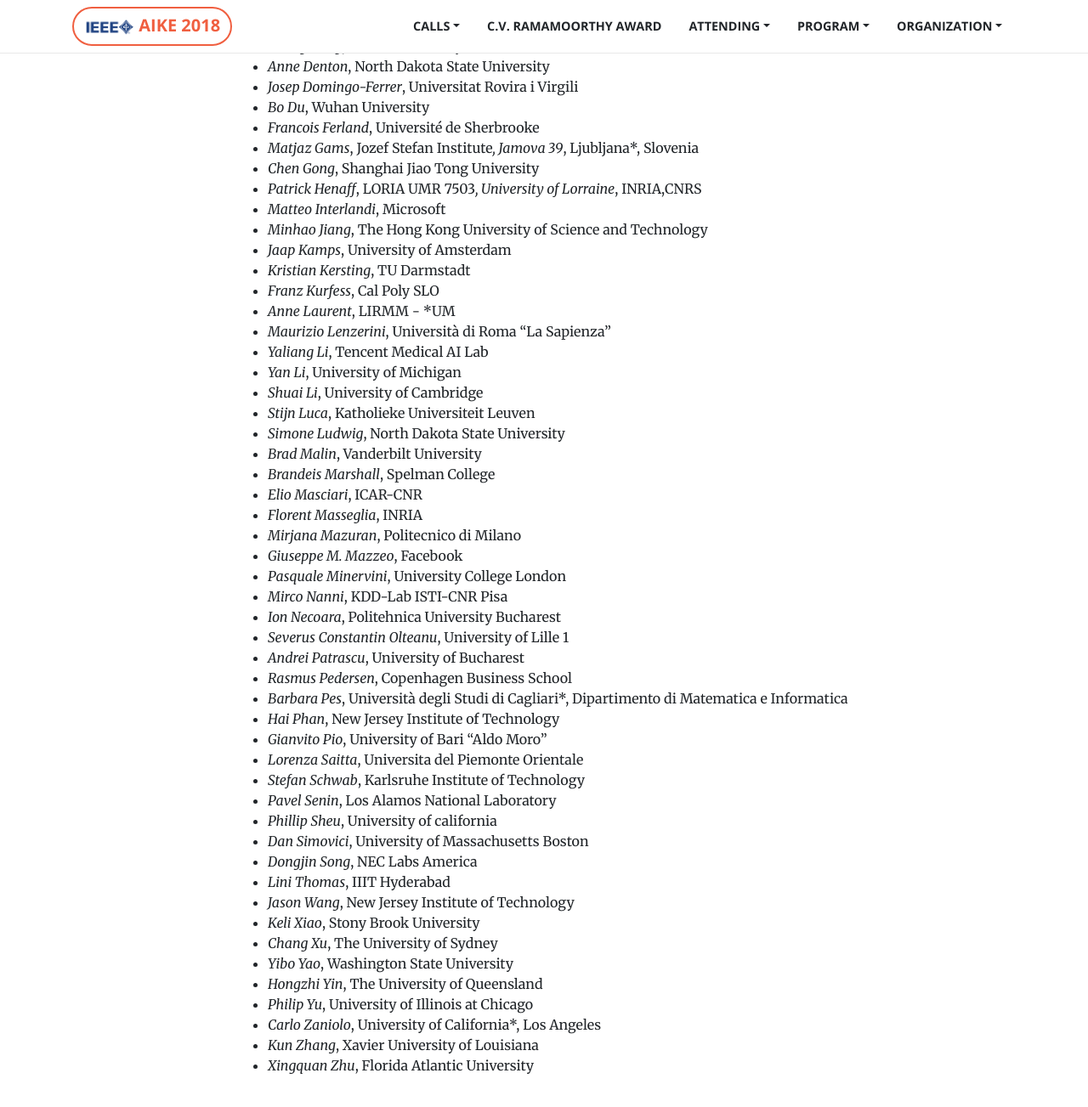
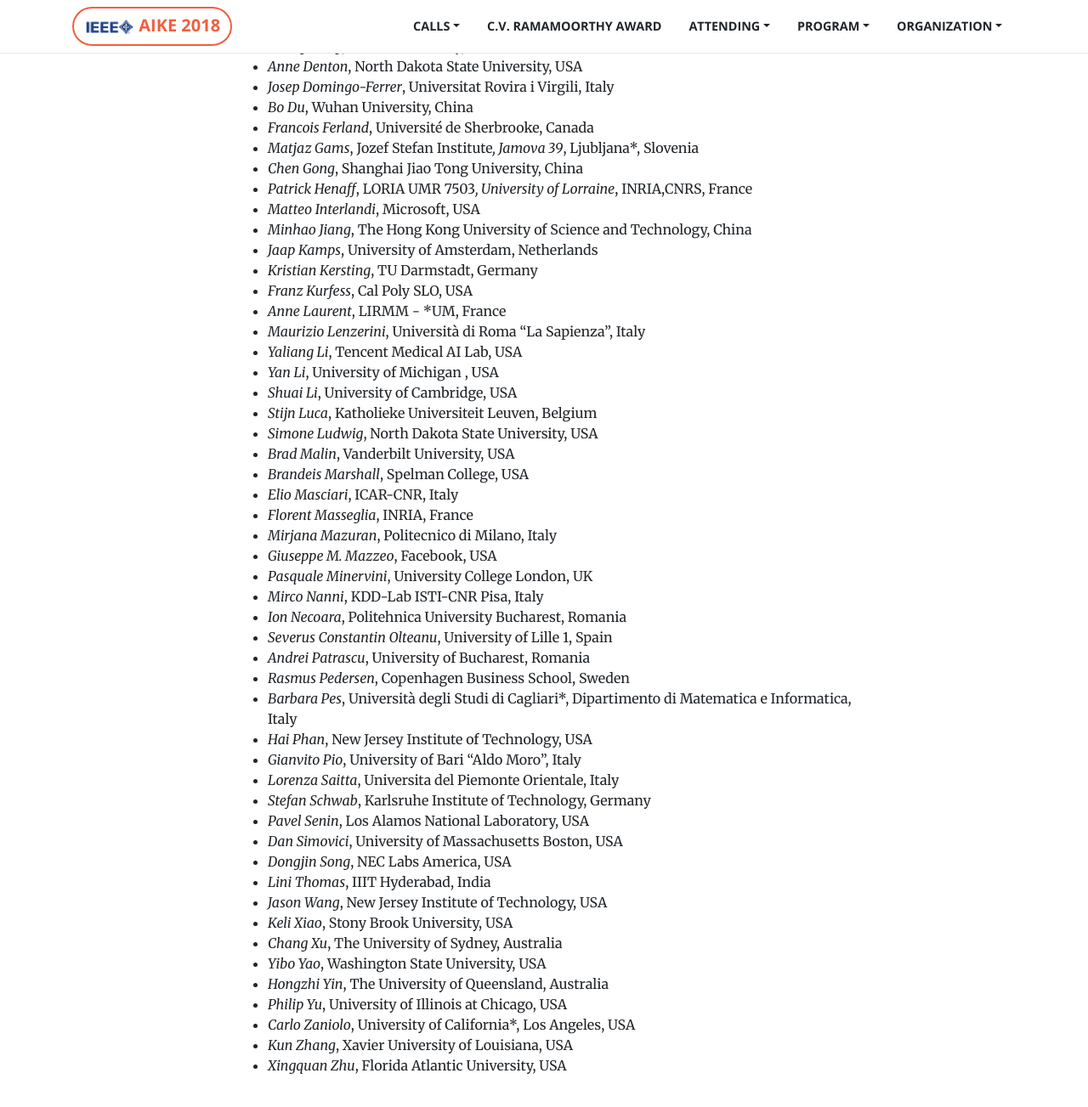
Before and after one commit to ieee-aike/2018, a Jekyll site: the page built from pc.md, in a window 1280 px wide and 1400 px high, scrolled down 631 px. Shown: the top 1303 px of the window at 85% size. Built offline with Jekyll 4.4.1, drawn with Linux system fonts in a browser that asks for light colours; some of the changed text lies outside the part shown.

Commit message:
Update pc.md

```diff
--- a/pc.md
+++ b/pc.md
@@ -2,73 +2,72 @@
 title: Program Committee
 ---
 
-- *Maurizio Atzori*, University of Cagliari (chair)
-- *Adina M. Panchea*, LIX*, Cosynus team*, Ecole Polytechnique (chair)
-- *Lubomir Stanchev*, Cal Poly (chair)
-- *Abhijin Adiga*, Biocomplexity Institute of Virginia Tech
-- *Amparo Alonso-Betanzos*, University of A Coruña
-- *Martin Atzmueller*, Tilburg University
-- *Elena Baralis*, Politecnico di Torino
-- *Rohan Baxter*, ATO
-- *Rajmonda Caceres*, Massachusetts Institute of Technology
-- *Stefano Ceri*, Politecnico di Milano
-- *Keith C.C. Chan*, The Hong Kong Polytechnic University
-- *Alexandre Chapoutot*, ENSTA ParisTech
-- *Abon Chaudhuri*, WalmartLabs
-- *Muhao Chen*, University of California*, Los Angeles
-- *Ming-Syan Chen*, National Taiwan University
-- *Xueqi Cheng*, Institute of Computing Technology*, CAS*, P. R. China
-- *Alfredo Cuzzocrea*, ICAR-CNR and University of Calabria
-- *Ernesto Damiani*, University of Padova
-- *Ayhan Demiriz*, Gebze Technical University
-- *Cheng Deng*, Xidian University
-- *Anne Denton*, North Dakota State University
-- *Josep Domingo-Ferrer*, Universitat Rovira i Virgili
-- *Bo Du*, Wuhan University
-- *Francois Ferland*, Université de Sherbrooke
+- *Maurizio Atzori*, University of Cagliari, Italy (chair)
+- *Adina M. Panchea*, LIX*, Cosynus team*, Ecole Polytechnique, France (chair)
+- *Lubomir Stanchev*, Cal Poly, USA (chair)
+- *Abhijin Adiga*, Biocomplexity Institute of Virginia Tech, USA
+- *Amparo Alonso-Betanzos*, University of A Coruña, Spain
+- *Martin Atzmueller*, Tilburg University, Netherlands
+- *Elena Baralis*, Politecnico di Torino, Italy
+- *Rohan Baxter*, ATO, Australia
+- *Rajmonda Caceres*, Massachusetts Institute of Technology, USA
+- *Stefano Ceri*, Politecnico di Milano, Italy
+- *Keith C.C. Chan*, The Hong Kong Polytechnic University, China
+- *Alexandre Chapoutot*, ENSTA ParisTech, France
+- *Abon Chaudhuri*, WalmartLabs, USA
+- *Muhao Chen*, University of California*, Los Angeles, USA
+- *Ming-Syan Chen*, National Taiwan University, Taiwan
+- *Xueqi Cheng*, Institute of Computing Technology*, CAS*, China
+- *Alfredo Cuzzocrea*, ICAR-CNR and University of Calabria, Italy
+- *Ernesto Damiani*, University of Padova, Italy
+- *Ayhan Demiriz*, Gebze Technical University, Turkey
+- *Cheng Deng*, Xidian University, China
+- *Anne Denton*, North Dakota State University, USA
+- *Josep Domingo-Ferrer*, Universitat Rovira i Virgili, Italy
+- *Bo Du*, Wuhan University, China
+- *Francois Ferland*, Université de Sherbrooke, Canada
 - *Matjaz Gams*, Jozef Stefan Institute*, Jamova 39*, Ljubljana*, Slovenia
-- *Chen Gong*, Shanghai Jiao Tong University
-- *Patrick Henaff*, LORIA UMR 7503*, University of Lorraine*, INRIA,CNRS
-- *Matteo Interlandi*, Microsoft
-- *Minhao Jiang*, The Hong Kong University of Science and Technology
-- *Jaap Kamps*, University of Amsterdam
-- *Kristian Kersting*, TU Darmstadt
-- *Franz Kurfess*, Cal Poly SLO
-- *Anne Laurent*, LIRMM - *UM
-- *Maurizio Lenzerini*, Università di Roma "La Sapienza"
-- *Yaliang Li*, Tencent Medical AI Lab
-- *Yan Li*, University of Michigan
-- *Shuai Li*, University of Cambridge
-- *Stijn Luca*, Katholieke Universiteit Leuven
-- *Simone Ludwig*, North Dakota State University
-- *Brad Malin*, Vanderbilt University
-- *Brandeis Marshall*, Spelman College
-- *Elio Masciari*, ICAR-CNR
-- *Florent Masseglia*, INRIA
-- *Mirjana Mazuran*, Politecnico di Milano
-- *Giuseppe M. Mazzeo*, Facebook
-- *Pasquale Minervini*, University College London
-- *Mirco Nanni*, KDD-Lab ISTI-CNR Pisa
-- *Ion Necoara*, Politehnica University Bucharest
-- *Severus Constantin Olteanu*, University of Lille 1
-- *Andrei Patrascu*, University of Bucharest
-- *Rasmus Pedersen*, Copenhagen Business School
-- *Barbara Pes*, Università degli Studi di Cagliari*, Dipartimento di Matematica e Informatica
-- *Hai Phan*, New Jersey Institute of Technology
-- *Gianvito Pio*, University of Bari "Aldo Moro"
-- *Lorenza Saitta*, Universita del Piemonte Orientale
-- *Stefan Schwab*, Karlsruhe Institute of Technology
-- *Pavel Senin*, Los Alamos National Laboratory
-- *Phillip Sheu*, University of california
-- *Dan Simovici*, University of Massachusetts Boston
-- *Dongjin Song*, NEC Labs America
-- *Lini Thomas*, IIIT Hyderabad
-- *Jason Wang*, New Jersey Institute of Technology
-- *Keli Xiao*, Stony Brook University
-- *Chang Xu*, The University of Sydney
-- *Yibo Yao*, Washington State University
-- *Hongzhi Yin*, The University of Queensland
-- *Philip Yu*, University of Illinois at Chicago
-- *Carlo Zaniolo*, University of California*, Los Angeles
-- *Kun Zhang*, Xavier University of Louisiana
-- *Xingquan Zhu*, Florida Atlantic University
+- *Chen Gong*, Shanghai Jiao Tong University, China
+- *Patrick Henaff*, LORIA UMR 7503*, University of Lorraine*, INRIA,CNRS, France
+- *Matteo Interlandi*, Microsoft, USA
+- *Minhao Jiang*, The Hong Kong University of Science and Technology, China
+- *Jaap Kamps*, University of Amsterdam, Netherlands
+- *Kristian Kersting*, TU Darmstadt, Germany
+- *Franz Kurfess*, Cal Poly SLO, USA
+- *Anne Laurent*, LIRMM - *UM, France
+- *Maurizio Lenzerini*, Università di Roma "La Sapienza", Italy
+- *Yaliang Li*, Tencent Medical AI Lab, USA
+- *Yan Li*, University of Michigan , USA
+- *Shuai Li*, University of Cambridge, USA
+- *Stijn Luca*, Katholieke Universiteit Leuven, Belgium
+- *Simone Ludwig*, North Dakota State University, USA
+- *Brad Malin*, Vanderbilt University, USA
+- *Brandeis Marshall*, Spelman College, USA
+- *Elio Masciari*, ICAR-CNR, Italy
+- *Florent Masseglia*, INRIA, France
+- *Mirjana Mazuran*, Politecnico di Milano, Italy
+- *Giuseppe M. Mazzeo*, Facebook, USA
+- *Pasquale Minervini*, University College London, UK
+- *Mirco Nanni*, KDD-Lab ISTI-CNR Pisa, Italy
+- *Ion Necoara*, Politehnica University Bucharest, Romania
+- *Severus Constantin Olteanu*, University of Lille 1, Spain
+- *Andrei Patrascu*, University of Bucharest, Romania
+- *Rasmus Pedersen*, Copenhagen Business School, Sweden
+- *Barbara Pes*, Università degli Studi di Cagliari*, Dipartimento di Matematica e Informatica, Italy
+- *Hai Phan*, New Jersey Institute of Technology, USA
+- *Gianvito Pio*, University of Bari "Aldo Moro", Italy
+- *Lorenza Saitta*, Universita del Piemonte Orientale, Italy
+- *Stefan Schwab*, Karlsruhe Institute of Technology, Germany
+- *Pavel Senin*, Los Alamos National Laboratory, USA
+- *Dan Simovici*, University of Massachusetts Boston, USA
+- *Dongjin Song*, NEC Labs America, USA
+- *Lini Thomas*, IIIT Hyderabad, India
+- *Jason Wang*, New Jersey Institute of Technology, USA
+- *Keli Xiao*, Stony Brook University, USA
+- *Chang Xu*, The University of Sydney, Australia
+- *Yibo Yao*, Washington State University, USA
+- *Hongzhi Yin*, The University of Queensland, Australia
+- *Philip Yu*, University of Illinois at Chicago, USA
+- *Carlo Zaniolo*, University of California*, Los Angeles, USA
+- *Kun Zhang*, Xavier University of Louisiana, USA
+- *Xingquan Zhu*, Florida Atlantic University, USA
```
